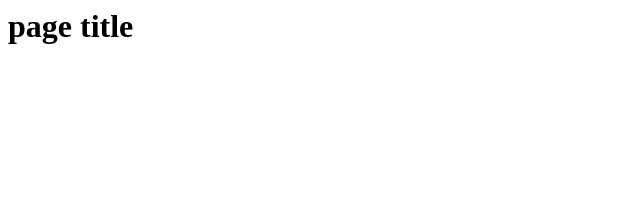
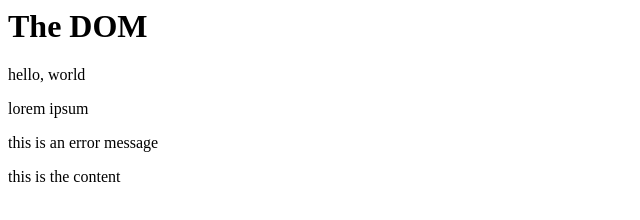
Before and after one commit to gdatuin/js-demo, a plain HTML site: page index.html in a window 1280 px wide. Shown: the whole page, without its empty margins (0-640 px from the left). Drawn offline with Linux system fonts and the light colour scheme.

Commit message:
Completed tutorials 5-6

```diff
--- a/index.html
+++ b/index.html
@@ -5,11 +5,17 @@
     <title>Document</title>
 </head>
 <body>
-    <h1>page title</h1>
+    <h1>The DOM</h1>
 
-     <!-- <script>
-        alert('hello, world');
-    </script> -->
+    <div>
+        <p>hello, world</p>
+        <p>lorem ipsum</p>
+        <p class="error">this is an error message</p>
+    </div>
+
+    <div class="content">
+        <p>this is the content</p>
+    </div>
     <script src="sandbox.js"></script>
 </body>
 </html>
--- a/sandbox.js
+++ b/sandbox.js
@@ -367,13 +367,125 @@
 // console.log(resultTwo);
 
 // get a regrence to the 'ul'
-const ul = document.querySelector('.people');
+// const ul = document.querySelector('.people');
 
-const people = ['mario', 'luigi', 'ryu', 'shaun', 'chun-li'];
+// const people = ['mario', 'luigi', 'ryu', 'shaun', 'chun-li'];
 
-let html = ``;
+// let html = ``;
 
-people.forEach(function(person){
-    // create html template
-    html += `<li style="color:purple">${person}</li>`
-});
+// people.forEach(function(person){
+//     // create html template
+//     html += `<li style="color:purple">${person}</li>`
+// });
+
+// object literals
+
+// const blogs = [
+//     { title: 'why mac & cheese rules', likes: 30 },
+//     { title: '10 things to make with marmite', likes: 50}
+// ]
+// let user = {
+//  name: 'crystal',
+//  age: 30,
+//  email: 'crystal@thenetninja.co.uk',
+//  location: 'berlin',
+//  blogs: [ { title: 'why mac & cheese rules', likes: 30 },
+//  { title: '10 things to make with marmite', likes: 50} ],
+//  login: function(){
+//     console.log('the user logged in');
+//  },
+//  logout: function(){
+//     console.log('the user logged out');
+//  },
+//  logBlogs: function(){
+//     //this.blogs
+//     console.log('this user has written the following blogs:');
+//     this.blogs.forEach(blog => {
+//         console.log(blog.title, blog.likes);
+//     })
+//  }
+// };
+
+// user.login();
+// console.log(user);
+// console.log(user.name);
+
+// // user.age = 35;
+// console.log(user.age);
+
+// console.log(user['name']);
+// console.log(user['email']);
+// user['name'] = 'chun-li';
+// console.log(user['name']);
+
+// Math object
+
+// console.log(Math);
+// console.log(Math.PI);
+// console.log(Math.E);
+
+// const area = 7.7;
+
+// console.log(Math.round(area));
+// console.log(Math.floor(area));
+// console.log(Math.ceil(area));
+// console.log(Math.trunc(area));
+
+// // random numbers
+
+// const random = Math.random();
+
+// console.log(random);
+// console.log(Math.round(random));
+
+// const para = document.querySelector('div.error');
+
+// console.log(para);
+
+// const paras = document.querySelectorAll('p');
+// const errors = document.querySelectorAlll('.error');
+
+// paras.forEach(para => {
+//     console.log(para);
+// });
+
+// console.log(paras[2]);
+
+// get an element by ID
+// const title = document.getElementById('page-title');
+
+// // get elements by their class name
+// const errors = document.getElementsByClassName('error')
+
+// get elements by their tag name
+// const paras = document.getElementsByTagName('p');
+// console.log(paras);
+// console.log(paras[1]);
+
+// const para = document.querySelector('p');
+
+// //para.innerText = 'ninjas are awesome!';
+
+// const paras = document.querySelectorAll('p');
+
+// paras.forEach(para => {
+//     console.log(para.innerText);
+//     para.innerText =+ ' new text';
+// });
+
+// const content = document.querySelector('.content');
+
+// // console.log(content.innerHTML)
+// // content.innerHTML += '<h2>This is a new h2</h2>';
+
+// const people = ['mario', 'luigi', 'yoshi'];
+
+// people.forEach(person => {
+//     content.innerHTML += `<p>${person}</p>`;
+// });
+
+// const link = document.querySelector('a');
+
+// console.log(link.getAttribute('href'));
+// link.setAttribute('href', 'https://www.thenetninja.co.uk');
+// link.innerText = 'The Net Ninja Website';
```
